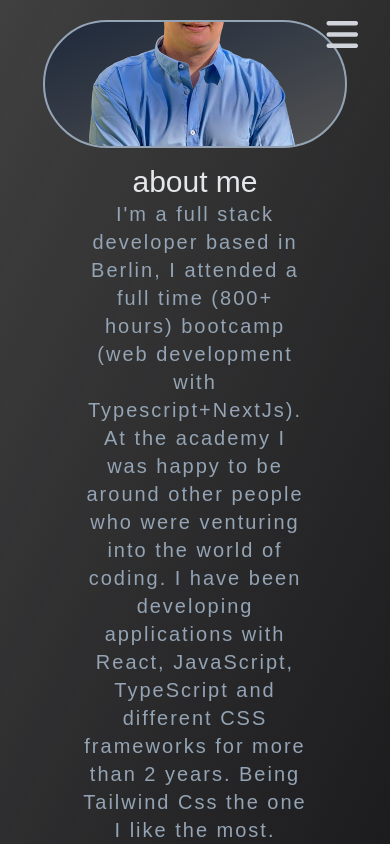
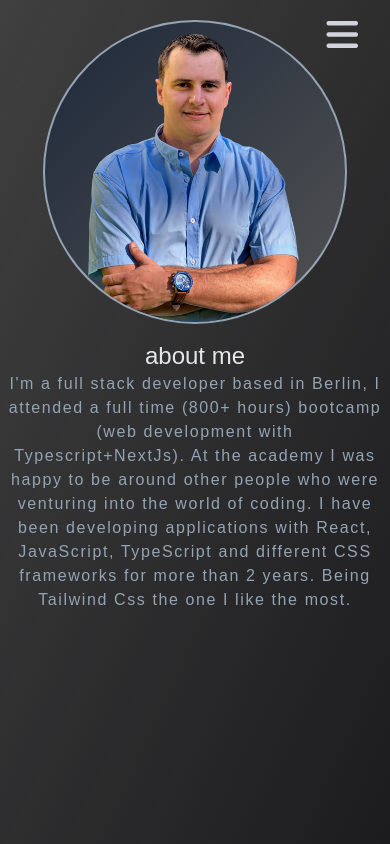
Before and after one commit to santiagomanso/santimanso.com, a React (Create React App) app: page /about in a window 390 px wide. Built offline with nearby package versions, Linux system fonts and the light colour scheme.

Commit message:
🎨 css update redirect update

```diff
--- a/src/pages/About.tsx
+++ b/src/pages/About.tsx
@@ -17,10 +17,10 @@ const About = (props: Props) => {
         />
       </div>
       <div>
-        <h2 className='text-center text-3xl font-medium text-slate-700 dark:text-gray-200'>
+        <h2 className='text-center text-2xl lg:text-3xl font-medium text-slate-700 dark:text-gray-200'>
           {text.aboutMe}
         </h2>
-        <p className='text-slate-600 dark:text-secondary text-center px-20 tracking-widest text-xl'>
+        <p className='text-slate-600 dark:text-secondary text-center px-2 md:px-10 lg:px-20 tracking-widest  lg:text-xl w-full'>
           {text.aboutMeText}
         </p>
       </div>
```
Also changed, not shown: 1 other file (tests, documents, lock files or other folders).
